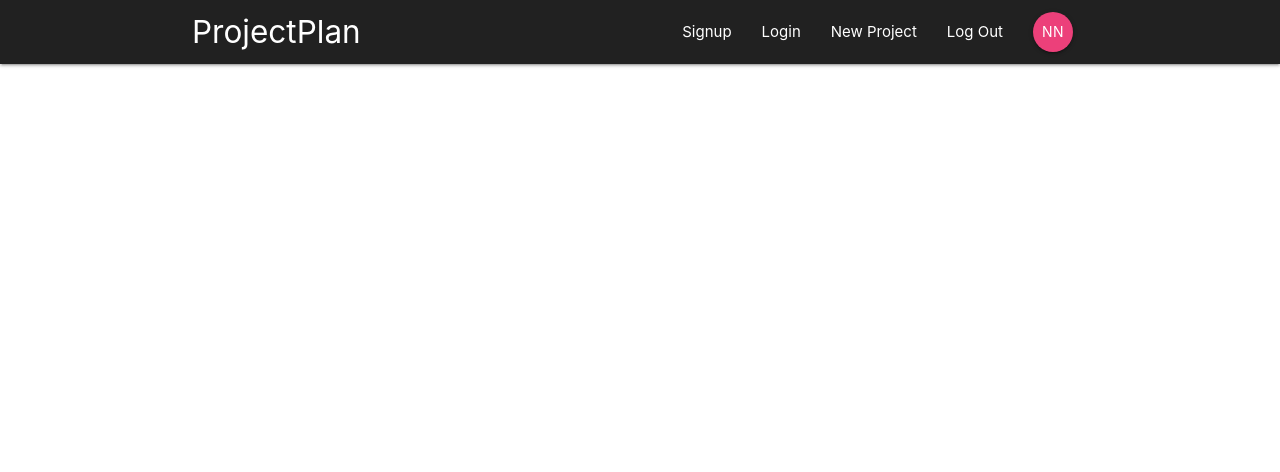
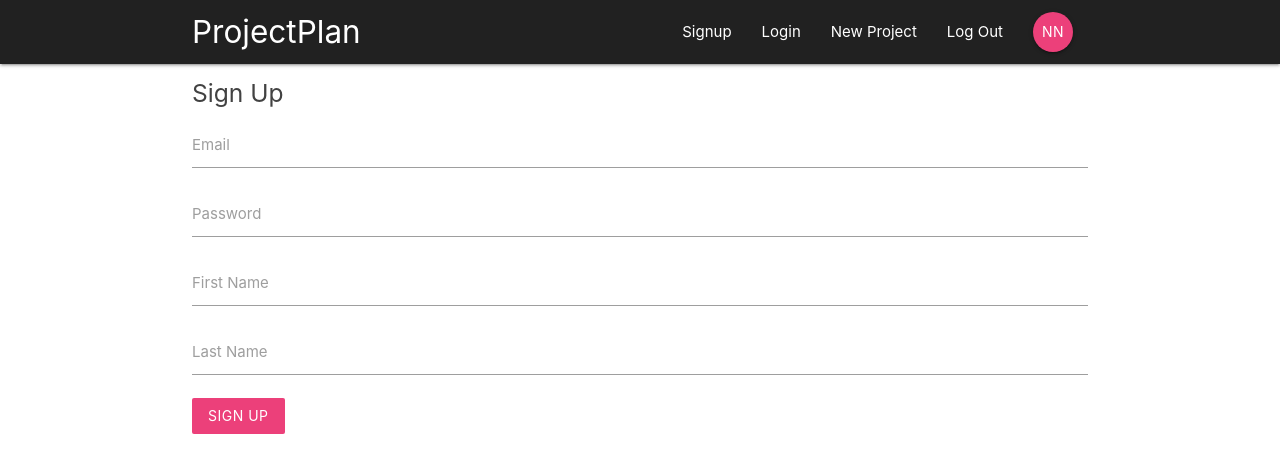
Before and after one commit to saadbess/react-firebase, a React (Create React App) app: page /signup in a window 1280 px wide. Shown: the top 472 px of the page. Built offline with nearby package versions, Linux system fonts and the light colour scheme.

Commit message:
Added auth components SignIn and SignUp

```diff
--- a/public/index.html
+++ b/public/index.html
@@ -42,6 +42,8 @@
       To begin the development, run `npm start` or `yarn start`.
       To create a production bundle, use `npm run build` or `yarn build`.
     -->
+  <!-- Compiled and minified JavaScript -->
+  <script src="https://cdnjs.cloudflare.com/ajax/libs/materialize/1.0.0/js/materialize.min.js"></script>
 </body>
 
 </html>
--- a/src/App.js
+++ b/src/App.js
@@ -3,6 +3,8 @@
 import Navbar from './components/layout/Navbar'
 import Dashboard from './components/dashboard/Dashboard'
 import ProjectDetails from './components/projects/ProjectDetails'
+import SignIn from './components/auth/SignIn'
+import SignUp from './components/auth/SignUp'
 
 class App extends Component {
   render() {
@@ -13,6 +15,8 @@
           <Switch>
             <Route exact path="/" component={Dashboard} />
             <Route path="/project/:id" component={ProjectDetails} />
+            <Route path="/signin" component={SignIn} />
+            <Route path="/signup" component={SignUp} />
           </Switch>
         </div>
       </BrowserRouter>
--- a/src/components/auth/SignIn.js
+++ b/src/components/auth/SignIn.js
@@ -0,0 +1,39 @@
+import React, { Component } from 'react'
+
+class SignIn extends Component {
+    state = {
+        email: '',
+        password: ''
+    }
+    handleChange = (e) => {
+        this.setState({
+            [e.target.id]: e.target.value
+        })
+    }
+    handleSubmit = (e) => {
+        e.preventDefault();
+        console.log(this.state)
+    }
+    render() {
+        return (
+            <div className="container">
+                <form onSubmit={this.handleSubmit} className="white">
+                    <h5 className="grey-text text-darken-3">Sign In</h5>
+                    <div className="input-field">
+                        <label htmlFor="email">Email</label>
+                        <input type="email" id="email" onChange={this.handleChange}/>
+                    </div>
+                    <div className="input-field">
+                        <label htmlFor="password">Password</label>
+                        <input type="password" id="password" onChange={this.handleChange}/>
+                    </div>
+                    <div className="input-field">
+                        <button className="btn pink lighten-1 z-depth-0">Login</button>
+                    </div>
+                </form>
+            </div>
+        )
+    }
+}
+
+export default SignIn
--- a/src/components/auth/SignUp.js
+++ b/src/components/auth/SignUp.js
@@ -0,0 +1,49 @@
+import React, { Component } from 'react'
+
+class SignUp extends Component {
+    state = {
+        email: '',
+        password: '',
+        firstName: '',
+        lastName: ''
+    }
+    handleChange = (e) => {
+        this.setState({
+            [e.target.id]: e.target.value
+        })
+    }
+    handleSubmit = (e) => {
+        e.preventDefault();
+        console.log(this.state)
+    }
+    render() {
+        return (
+            <div className="container">
+                <form onSubmit={this.handleSubmit} className="white">
+                    <h5 className="grey-text text-darken-3">Sign Up</h5>
+                    <div className="input-field">
+                        <label htmlFor="email">Email</label>
+                        <input type="email" id="email" onChange={this.handleChange}/>
+                    </div>
+                    <div className="input-field">
+                        <label htmlFor="password">Password</label>
+                        <input type="password" id="password" onChange={this.handleChange}/>
+                    </div>
+                    <div className="input-field">
+                        <label htmlFor="email">First Name</label>
+                        <input type="text" id="firstName" onChange={this.handleChange}/>
+                    </div>
+                    <div className="input-field">
+                        <label htmlFor="email">Last Name</label>
+                        <input type="text" id="lastName" onChange={this.handleChange}/>
+                    </div>
+                    <div className="input-field">
+                        <button className="btn pink lighten-1 z-depth-0">Sign Up</button>
+                    </div>
+                </form>
+            </div>
+        )
+    }
+}
+
+export default SignUp
```
